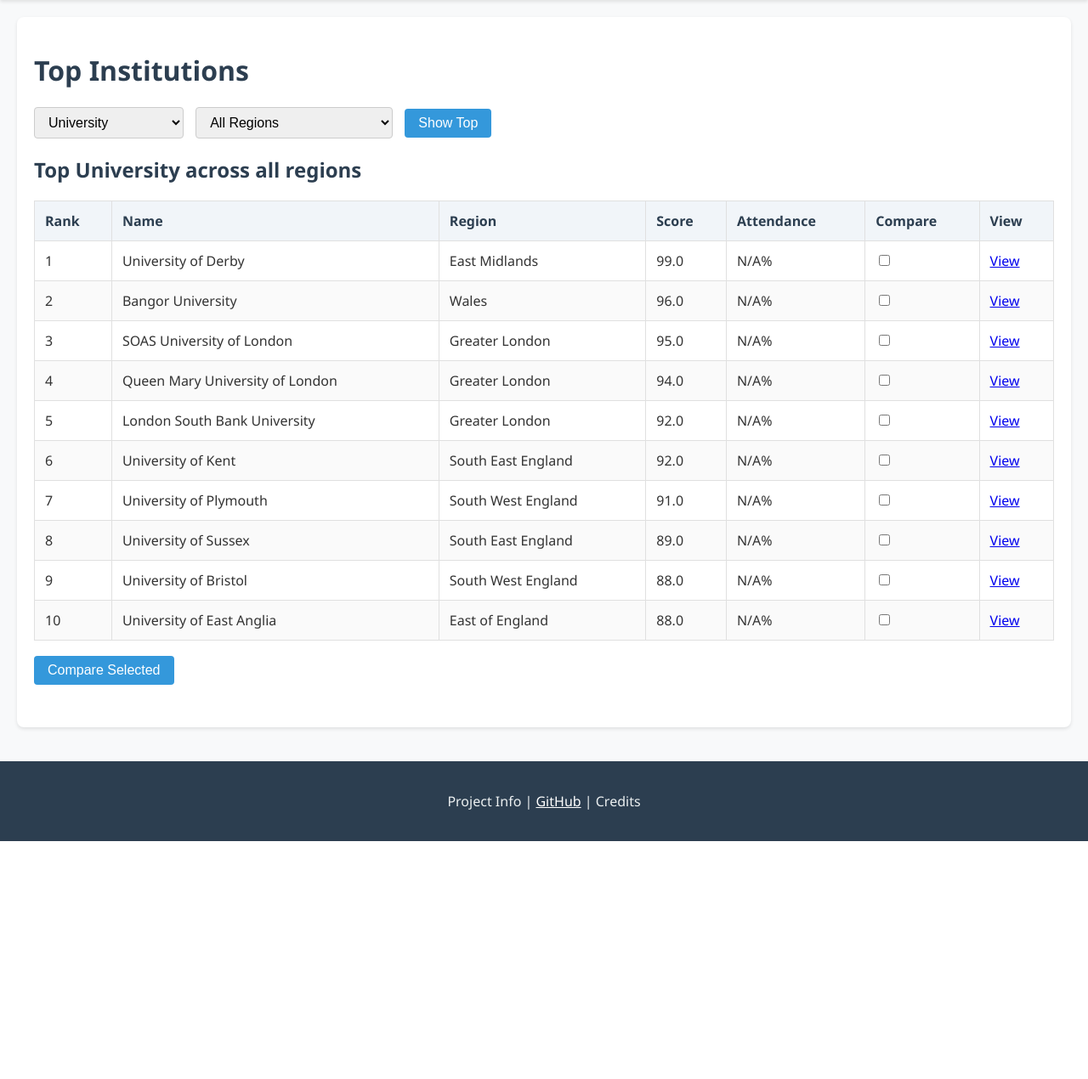
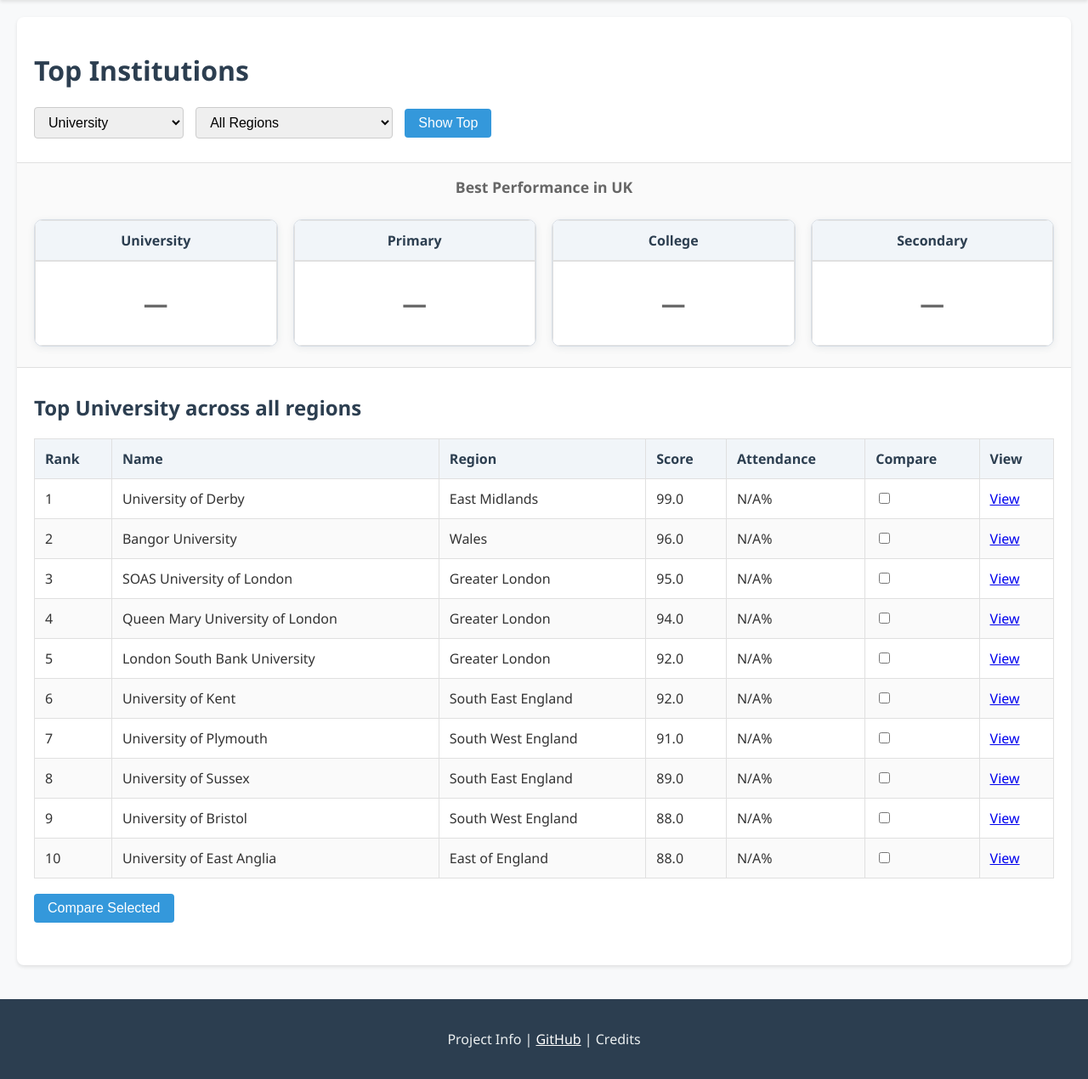
Before and after one commit to reesegiven9-dot/551q, a Django app: page /top/ in a window 1280 px wide. Shown: the part 72-1342 px from the top of the page at 85% size. Before the commit the page ends 1062 px from the top, so only its background shows below. Run offline with Django 5.2, Linux system fonts and the light colour scheme; data comes from the database, SQL or seed files in the repository.

Commit message:
Add UK performance summary tables

```diff
--- a/CS551Q_group_assignment_2/institutions/static/css/style.css
+++ b/CS551Q_group_assignment_2/institutions/static/css/style.css
@@ -315,3 +315,71 @@
         width: 100%;
     }
 }
+
+/* UK performance summary */
+.uk-performance-panel {
+    border-top: 1px solid #e0e0e0;
+    border-bottom: 1px solid #e0e0e0;
+    margin: 28px -20px 30px;
+    padding: 16px 20px 24px;
+    background-color: #fafafa;
+}
+
+.uk-performance-panel h2 {
+    margin: 0 0 26px;
+    text-align: center;
+    color: #666;
+    font-size: 1.1rem;
+}
+
+.uk-performance-grid {
+    display: grid;
+    grid-template-columns: repeat(4, minmax(150px, 1fr));
+    gap: 18px;
+}
+
+.performance-summary-table {
+    margin: 0;
+    border-collapse: separate;
+    border-spacing: 0;
+    overflow: hidden;
+    border: 1px solid #d8dee6;
+    border-radius: 10px;
+    background-color: #ffffff;
+    box-shadow: 0 2px 8px rgba(44, 62, 80, 0.08);
+}
+
+.performance-summary-table th,
+.performance-summary-table td {
+    text-align: center;
+}
+
+.performance-summary-table th {
+    background-color: #f1f5f9;
+    color: #2c3e50;
+    font-size: 1rem;
+}
+
+.performance-summary-table td {
+    height: 74px;
+    color: #666;
+    font-size: 1.8rem;
+    font-weight: 600;
+}
+
+@media (max-width: 900px) {
+    .uk-performance-grid {
+        grid-template-columns: repeat(2, minmax(150px, 1fr));
+    }
+}
+
+@media (max-width: 520px) {
+    .uk-performance-panel {
+        margin-right: -16px;
+        margin-left: -16px;
+    }
+
+    .uk-performance-grid {
+        grid-template-columns: 1fr;
+    }
+}
--- a/CS551Q_group_assignment_2/institutions/templates/institutions/top_institutions.html
+++ b/CS551Q_group_assignment_2/institutions/templates/institutions/top_institutions.html
@@ -23,6 +23,64 @@
 
         <button type="submit">Show Top</button>
     </form>
+
+    <section class="uk-performance-panel" aria-labelledby="uk-performance-heading">
+        <h2 id="uk-performance-heading">Best Performance in UK</h2>
+
+        <div class="uk-performance-grid">
+            <table class="performance-summary-table">
+                <thead>
+                    <tr>
+                        <th scope="col">University</th>
+                    </tr>
+                </thead>
+                <tbody>
+                    <tr>
+                        <td>&mdash;</td>
+                    </tr>
+                </tbody>
+            </table>
+
+            <table class="performance-summary-table">
+                <thead>
+                    <tr>
+                        <th scope="col">Primary</th>
+                    </tr>
+                </thead>
+                <tbody>
+                    <tr>
+                        <td>&mdash;</td>
+                    </tr>
+                </tbody>
+            </table>
+
+            <table class="performance-summary-table">
+                <thead>
+                    <tr>
+                        <th scope="col">College</th>
+                    </tr>
+                </thead>
+                <tbody>
+                    <tr>
+                        <td>&mdash;</td>
+                    </tr>
+                </tbody>
+            </table>
+
+            <table class="performance-summary-table">
+                <thead>
+                    <tr>
+                        <th scope="col">Secondary</th>
+                    </tr>
+                </thead>
+                <tbody>
+                    <tr>
+                        <td>&mdash;</td>
+                    </tr>
+                </tbody>
+            </table>
+        </div>
+    </section>
 
     <h2>
         Top {{ selected_category|default:"Institutions" }}
```
